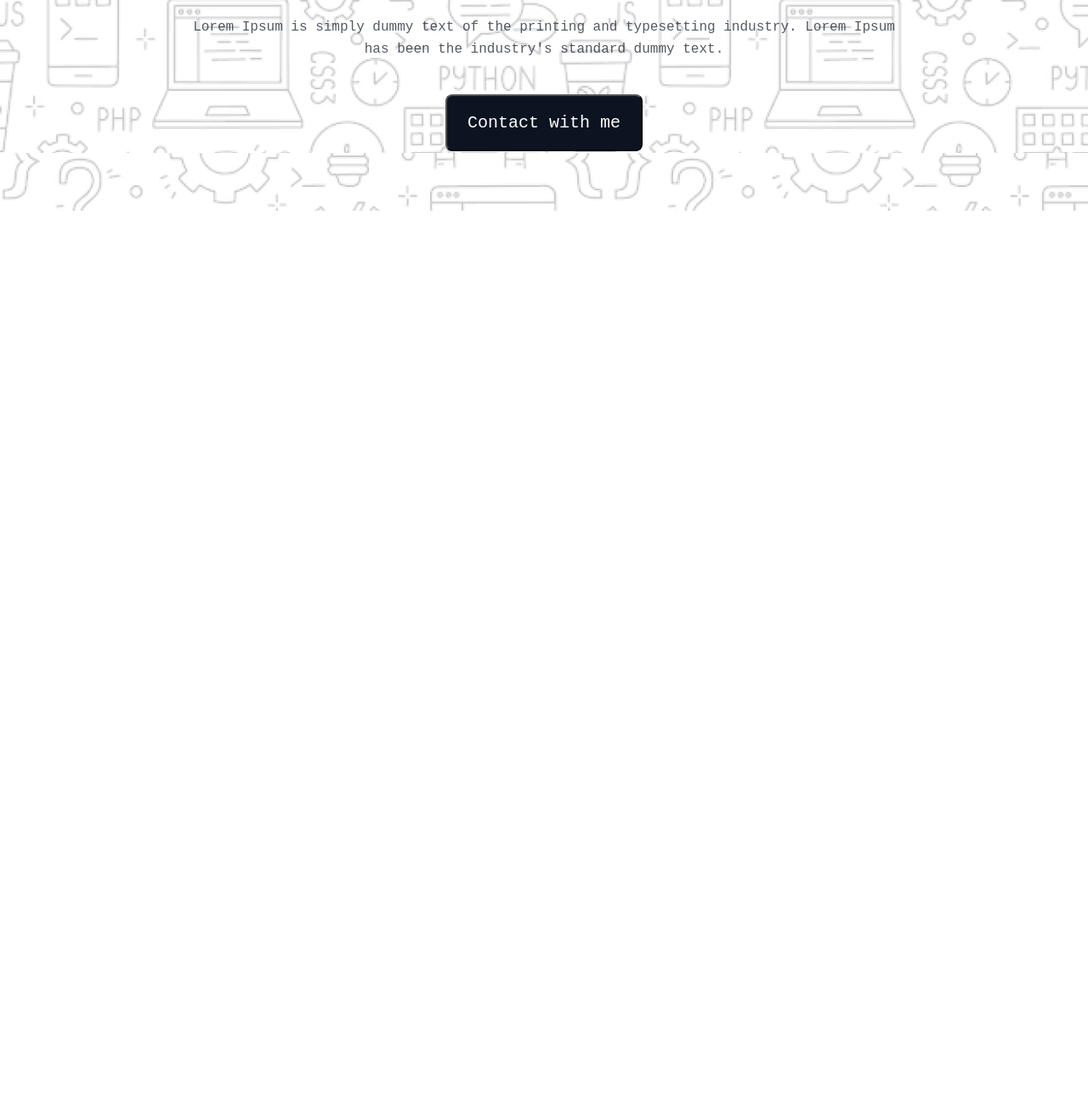
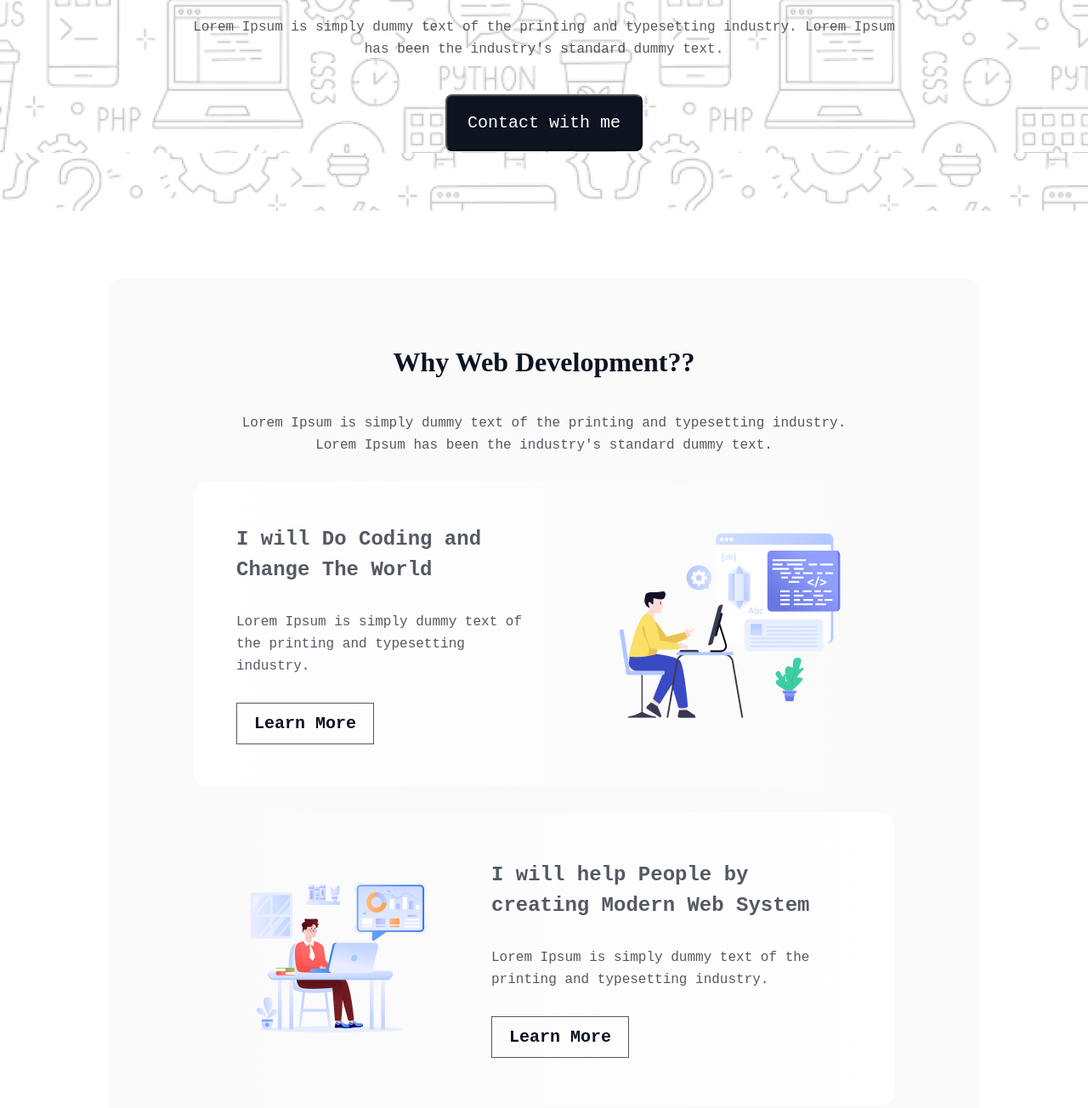
Before and after one commit to web-developer-mehede/my-first-assignment, a plain HTML site: page index.html in a window 1280 px wide. Shown: the part 612-1916 px from the top of the page at 85% size. Before the commit the page ends 860 px from the top, so only its background shows below. Drawn offline with Linux system fonts and the light colour scheme; a web font is replaced by a local one.

Commit message:
my inpirations section done

```diff
--- a/index.html
+++ b/index.html
@@ -31,7 +31,68 @@
         </div>
     </header>
 
-    <main></main>
+    <main>
+
+        <!-- Web Development Section Start -->
+        <section class="web-development-section">
+            <div class="web-development-container">
+                <div class="web-development-content">
+                    <div class="web-development-heading">
+                        <h3 class="section-title">Why Web Development??</h3>
+                        <p class="section-description">Lorem Ipsum is simply dummy text of the printing and typesetting industry. Lorem Ipsum has been the industry's standard dummy text.</p>
+
+                    </div>
+                    <div class="web-dev-banner-container">
+                        <div class="web-dev-banner">
+                            <div class="web-dev-banner-content">
+                                <h3 class="web-dev-banner-title">I will Do Coding and Change The World</h3>
+                                <p class="section-description">Lorem Ipsum is simply dummy text of the printing and typesetting industry.</p>
+                                <button class="web-dev-banner-button"><a href="#">Learn More</a></button>
+                            </div>
+                            <div class="web-dev-banner-image">
+                                <img src="assets/Layer_1.png" alt="">
+                            </div>
+                        </div>
+                        <div class="web-dev-banner-rtl">
+                            <div class="web-dev-banner-image">
+                                <img src="assets/Group 3.png" alt="">
+                            </div>
+                            <div class="web-dev-banner-content">
+                                <h3 class="web-dev-banner-title">I will help People by creating Modern Web System</h3>
+                                <p class="section-description">Lorem Ipsum is simply dummy text of the printing and typesetting industry.</p>
+                                <button class="web-dev-banner-button"><a href="#">Learn More</a></button>
+                            </div>
+
+                        </div>
+                        <div class="web-dev-banner">
+                            <div class="web-dev-banner-content">
+                                <h3 class="web-dev-banner-title">I will Do Coding and Change The World</h3>
+                                <p class="section-description">Lorem Ipsum is simply dummy text of the printing and typesetting industry.</p>
+                                <button class="web-dev-banner-button"><a href="#">Learn More</a></button>
+                            </div>
+                            <div class="web-dev-banner-image">
+                                <img src="assets/Group 4.png" alt="">
+                            </div>
+                        </div>
+                    </div>
+                </div>
+            </div>
+        </section>
+
+        <!-- My Inspiration Section Start -->
+         <section class="my-inspiration-section">
+            <div class="my-inspiration-container">
+                <div class="my-inspiration-content">
+                    <h3 class="section-title">My Inspiration</h3>
+                    <p class="section-description video-description">Lorem Ipsum is simply dummy text of the printing and typesetting industry. Lorem Ipsum has been the industry's standard dummy text.</p>
+                </div>
+                <div class="my-inspiration-video">
+                    <iframe style="border-radius: 16px;" width="100%" height="550" src="https://www.youtube.com/embed/DGHn2uOAVCE?si=j2nmFzHdAbKnKNXe" title="YouTube video player" frameborder="0" allow="accelerometer; autoplay; clipboard-write; encrypted-media; gyroscope; picture-in-picture; web-share" referrerpolicy="strict-origin-when-cross-origin" allowfullscreen></iframe>
+                </div>
+            </div>
+         </section>
+
+    </main>
 
     <footer></footer>
 
--- a/styles/style.css
+++ b/styles/style.css
@@ -10,6 +10,13 @@
 }
 
 /* Shared Styles */
+.section-title{
+  color: rgb(13, 19, 33);
+  font-family: Azeret Mono;
+  font-size: 32px;
+  font-weight: 800;
+
+}
 
 .section-description{
   color: rgb(13, 19, 33, 0.7);
@@ -25,6 +32,7 @@
   margin: 40px auto;
   display: flex;
   justify-content: space-between;
+  align-items: center;
 }
 
 .nav-logo a{
@@ -94,3 +102,93 @@
   text-decoration: none;
 
 }
+
+/* Web Development Section */
+
+.web-development-section{
+  width: 80%;
+  margin: 80px auto;
+}
+.web-development-container{
+  border-radius: 16px;
+  background: rgba(13, 19, 33, 0.02);
+  margin: 0 auto;
+  padding: 80px 100px;
+
+}
+
+.web-development-heading{
+  display: flex;
+  flex-direction: column;
+  gap: 40px;
+  text-align: center;
+  padding: 0 50px;
+
+}
+
+.web-dev-banner {
+  display: flex;
+  align-items: center;
+  gap: 100px;
+  border-radius: 16px;
+  background: linear-gradient(90.00deg, rgb(255, 255, 255),rgba(255, 255, 255, 0) 100%);
+  margin-top:30px;
+  padding: 50px;
+
+}
+
+.web-dev-banner-rtl{
+  display: flex;
+  align-items: center;
+  gap: 60px;
+  border-radius: 16px;
+  background: linear-gradient(90.00deg, rgb(255, 255, 255, 0),rgba(255, 255, 255) 100%);
+  margin-top:30px;
+  padding: 50px;
+}
+
+.web-dev-banner-title{
+  color: rgba(13, 19, 33, 0.7);
+  font-size: 24px;
+  font-weight: 700;
+  line-height: 36px;
+  margin-bottom: 30px;
+
+}
+
+.web-dev-banner-button{
+  border: 1px solid rgb(13, 19, 33, 0.7);
+  background: none;
+  padding: 12px 20px;
+  margin-top: 30px;
+
+}
+
+.web-dev-banner-button a{
+  color: rgb(13, 19, 33);
+  font-size: 20px;
+  font-weight: 600;
+  text-decoration: none;
+
+}
+
+/* My Inspiration Section Start */
+.my-inspiration-container{
+  width: 80%;
+  margin: 0 auto;
+  text-align: center;
+
+}
+
+.video-description{
+  margin: 40px 0;
+}
+
+.my-inspiration-video{
+  width: 100%;
+  box-sizing: border-box;
+  border: 1px solid rgba(13, 19, 33, 0.2);
+  border-radius: 16px;
+  padding: 30px;
+
+}
```
